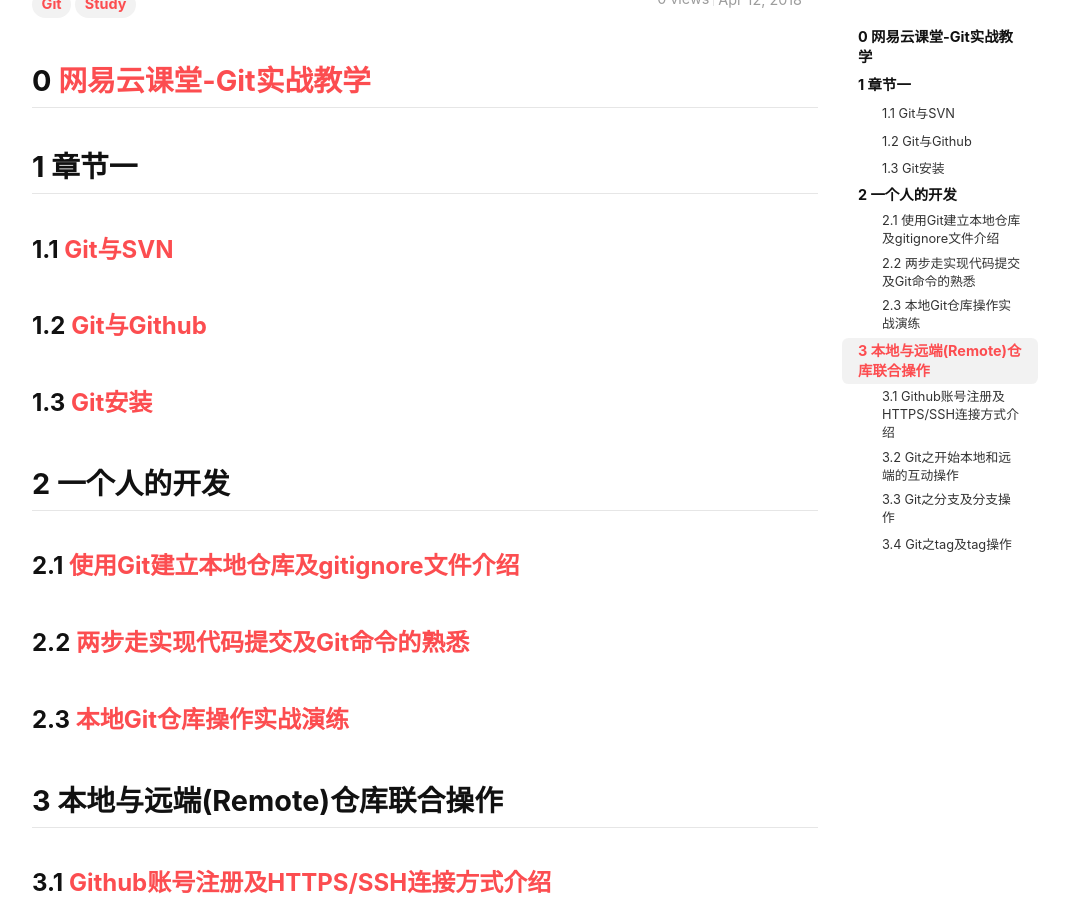
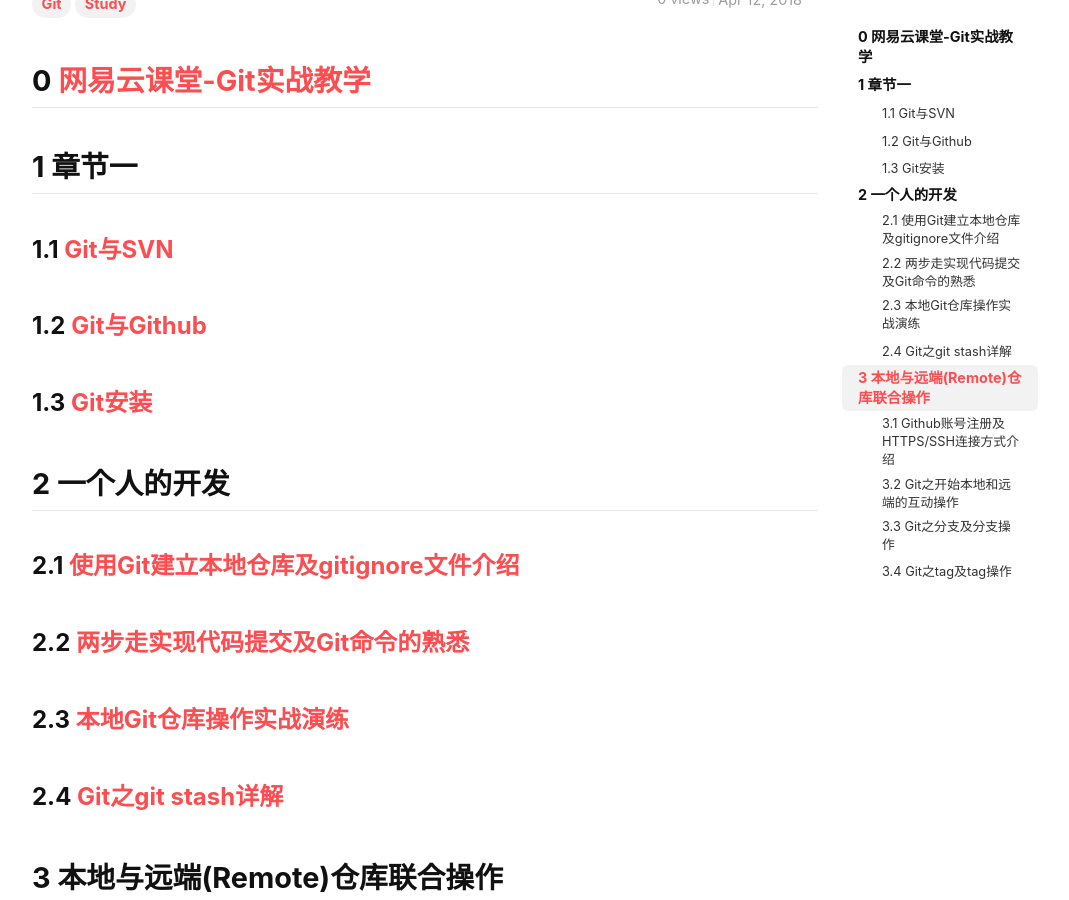
Before and after one commit to yicm/yicm.github.io, a Jekyll site: the page built from _posts/2018-04-12-Git-Practical-tutorial.md, in a window 1280 px wide and 900 px high, scrolled down 196 px. Shown: the whole window, without its empty margins (105-1174 px from the left). Built offline with Jekyll 4.4.1, drawn with Linux system fonts in a browser that asks for light colours; nearby versions of some CDN libraries; comment, search, counter and statistics services are not loaded.

Commit message:
Update blog

```diff
--- a/_posts/2018-04-12-Git-Practical-tutorial.md
+++ b/_posts/2018-04-12-Git-Practical-tutorial.md
@@ -27,6 +27,8 @@
 
 ### 2.3 [本地Git仓库操作实战演练](https://yicm.github.io/blog/2018/04/19/Local-Git-Repository-Operations-Combat-Exercise.html)
 
+### 2.4 [Git之git stash详解](https://yicm.github.io/blog/2018/04/19/Detailed-git-stash.html)
+
 ## 3 本地与远端(Remote)仓库联合操作
 
 ### 3.1 [Github账号注册及HTTPS/SSH连接方式介绍](https://yicm.github.io/blog/2018/04/17/Github-Rigister.html)
```
